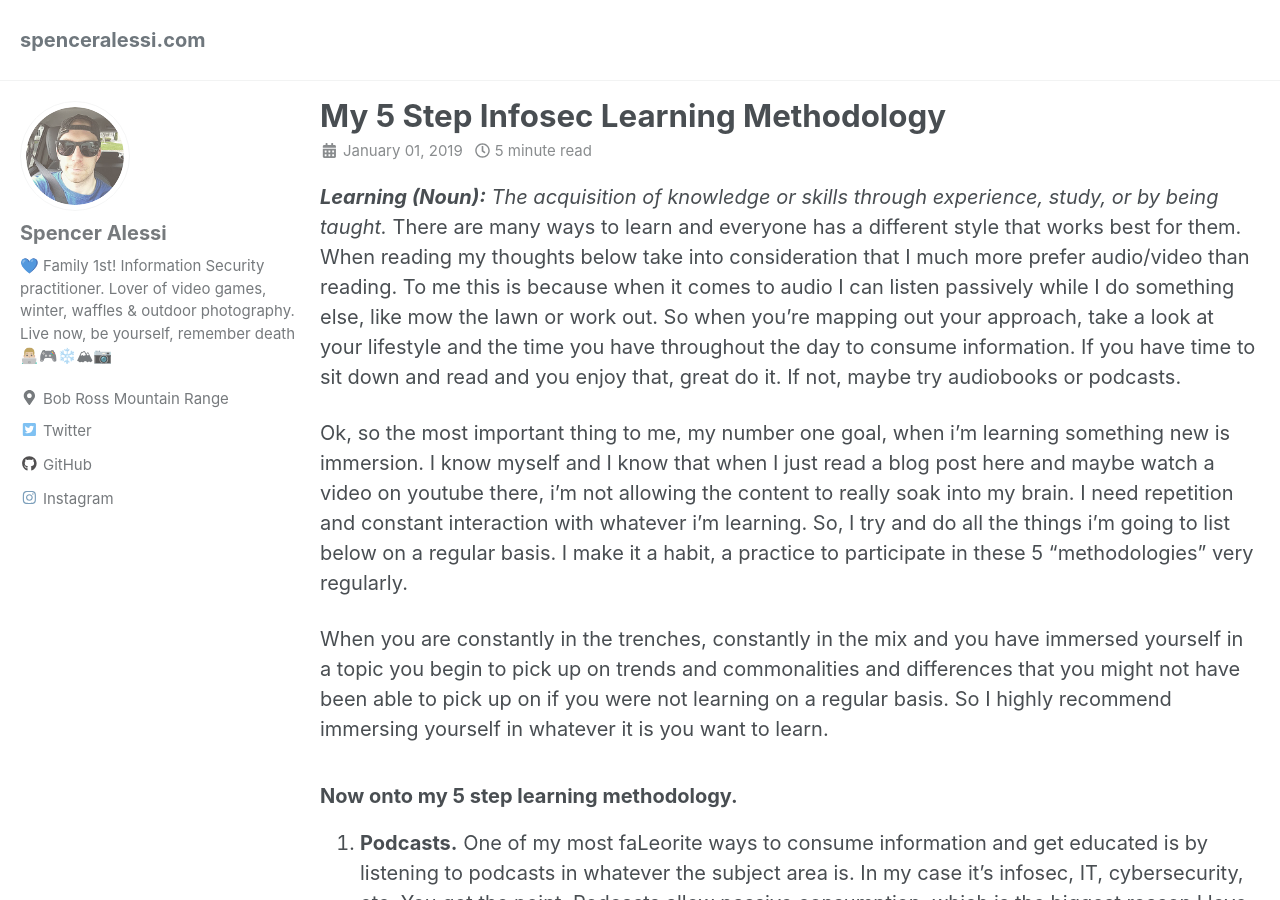
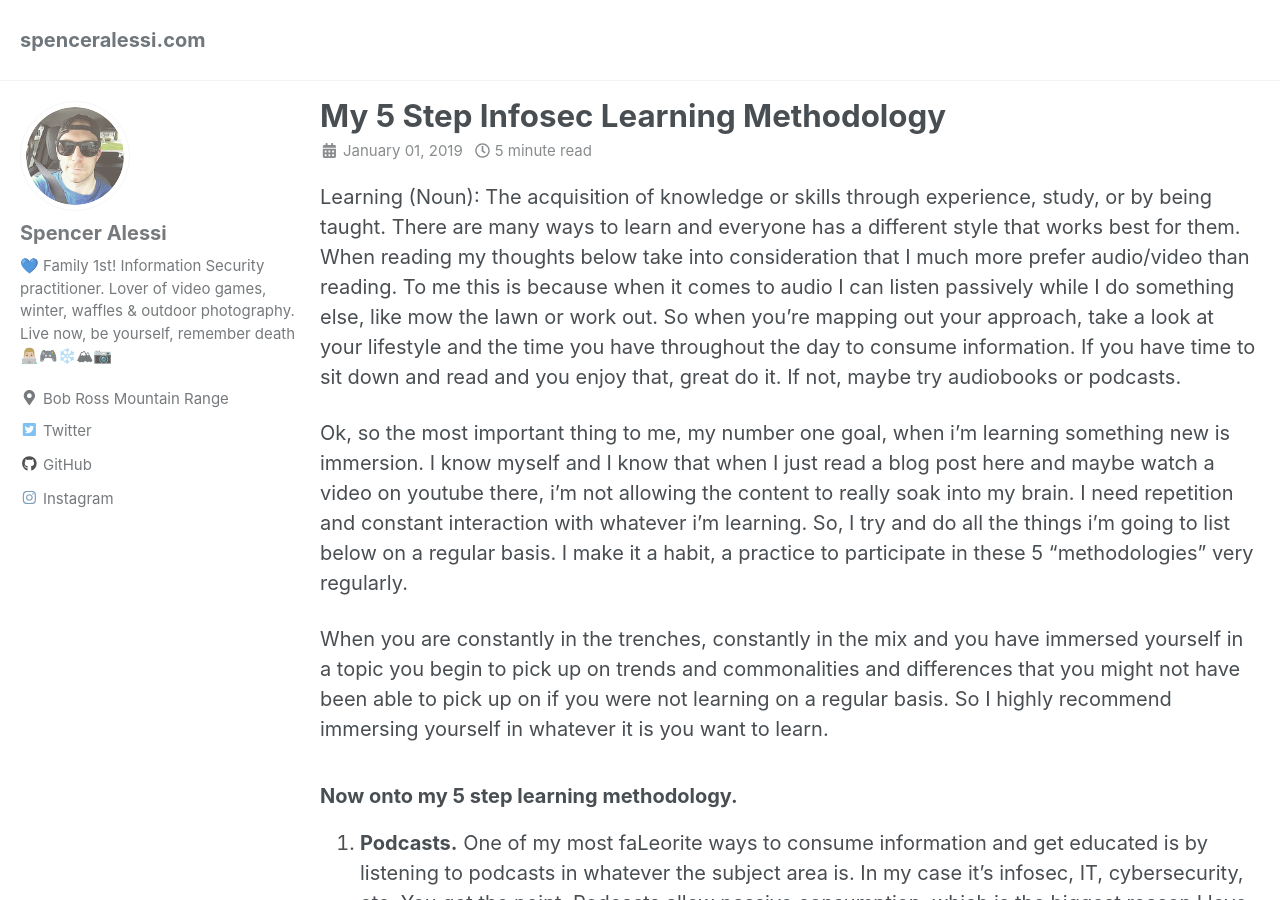
Before and after one commit to techspence/techspence.github.io, a Jekyll site: the page built from _posts/2018-05-31-My-5-Step-InfoSec-Learning-Methodology.md, in a window 1280 px wide and 900 px high. Built offline with Jekyll 4.4.1, drawn with Linux system fonts in a browser that asks for light colours; cached includes are drawn as plain includes; some of the changed text lies outside the part shown.

Commit message:
style update

```diff
--- a/_posts/2018-05-31-My-5-Step-InfoSec-Learning-Methodology.md
+++ b/_posts/2018-05-31-My-5-Step-InfoSec-Learning-Methodology.md
@@ -5,7 +5,7 @@ title: My 5 Step Infosec Learning Methodology
 permalink: /MyLearningMethodology
 date: January 2019-01-29
 ---
-***Learning (Noun):*** _The acquisition of knowledge or skills through experience, study, or by being taught._ There are many ways to learn and everyone has a different style that works best for them. When reading my thoughts below take into consideration that I much more prefer audio/video than reading. To me this is because when it comes to audio I can listen passively while I do something else, like mow the lawn or work out. So when you’re mapping out your approach, take a look at your lifestyle and the time you have throughout the day to consume information. If you have time to sit down and read and you enjoy that, great do it. If not, maybe try audiobooks or podcasts.
+Learning (Noun): The acquisition of knowledge or skills through experience, study, or by being taught. There are many ways to learn and everyone has a different style that works best for them. When reading my thoughts below take into consideration that I much more prefer audio/video than reading. To me this is because when it comes to audio I can listen passively while I do something else, like mow the lawn or work out. So when you’re mapping out your approach, take a look at your lifestyle and the time you have throughout the day to consume information. If you have time to sit down and read and you enjoy that, great do it. If not, maybe try audiobooks or podcasts.
 
 Ok, so the most important thing to me, my number one goal, when i’m learning something new is immersion. I know myself and I know that when I just read a blog post here and maybe watch a video on youtube there, i’m not allowing the content to really soak into my brain. I need repetition and constant interaction with whatever i’m learning. So, I try and do all the things i’m going to list below on a regular basis. I make it a habit, a practice to participate in these 5 “methodologies” very regularly.
 
```
Also changed, not shown: _posts/2018-06-13-Themes-&-Thoughts-from-the-2018-NYS-Cybersecurity-Conference.md (+0 -1 lines).
